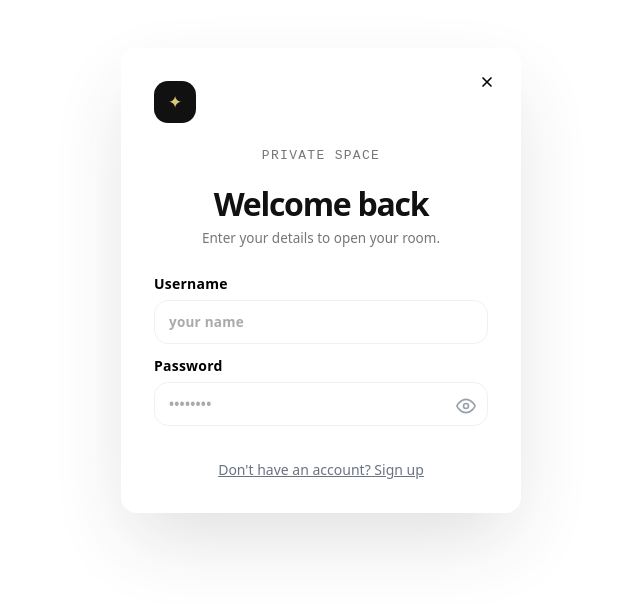
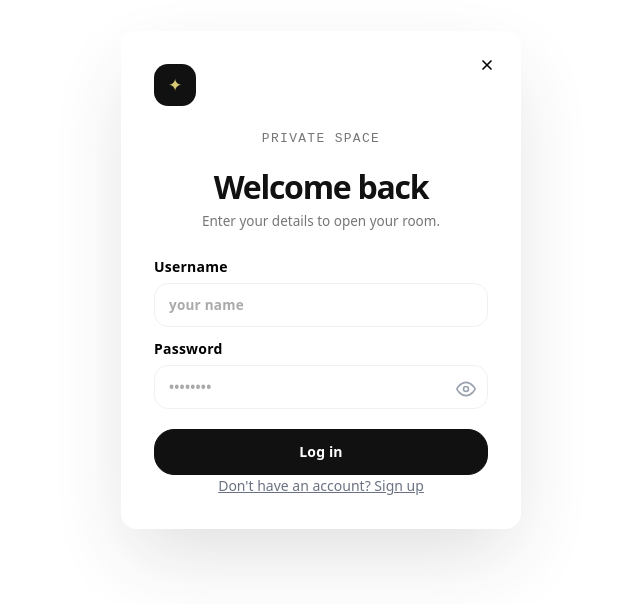
Before and after one commit to 123Sammy0/Cupid-Match-Chat, a Next.js app: page /auth in a window 1280 px wide. Shown: the part 120-724 px from the top of the page, without its empty margins (319-959 px from the left). Built offline with nearby package versions, Linux system fonts and the light colour scheme; a web font is replaced by a local one.

Commit message:
fix: use custom btn classes to fix missing submit button

```diff
--- a/src/app/auth/page.tsx
+++ b/src/app/auth/page.tsx
@@ -120,7 +120,7 @@ export default function AuthPage() {
             </label>
           )}
 
-          <button className="w-full p-3 rounded-full bg-black text-white font-bold hover:bg-gray-800 transition-colors mb-4" type="submit" disabled={isLoading}>
+          <button className="btn btn-primary btn-full mt-2 mb-4" type="submit" disabled={isLoading}>
             {isLoading ? "Please wait..." : (isLogin ? "Log in" : "Create Account")}
           </button>
         </form>
```
